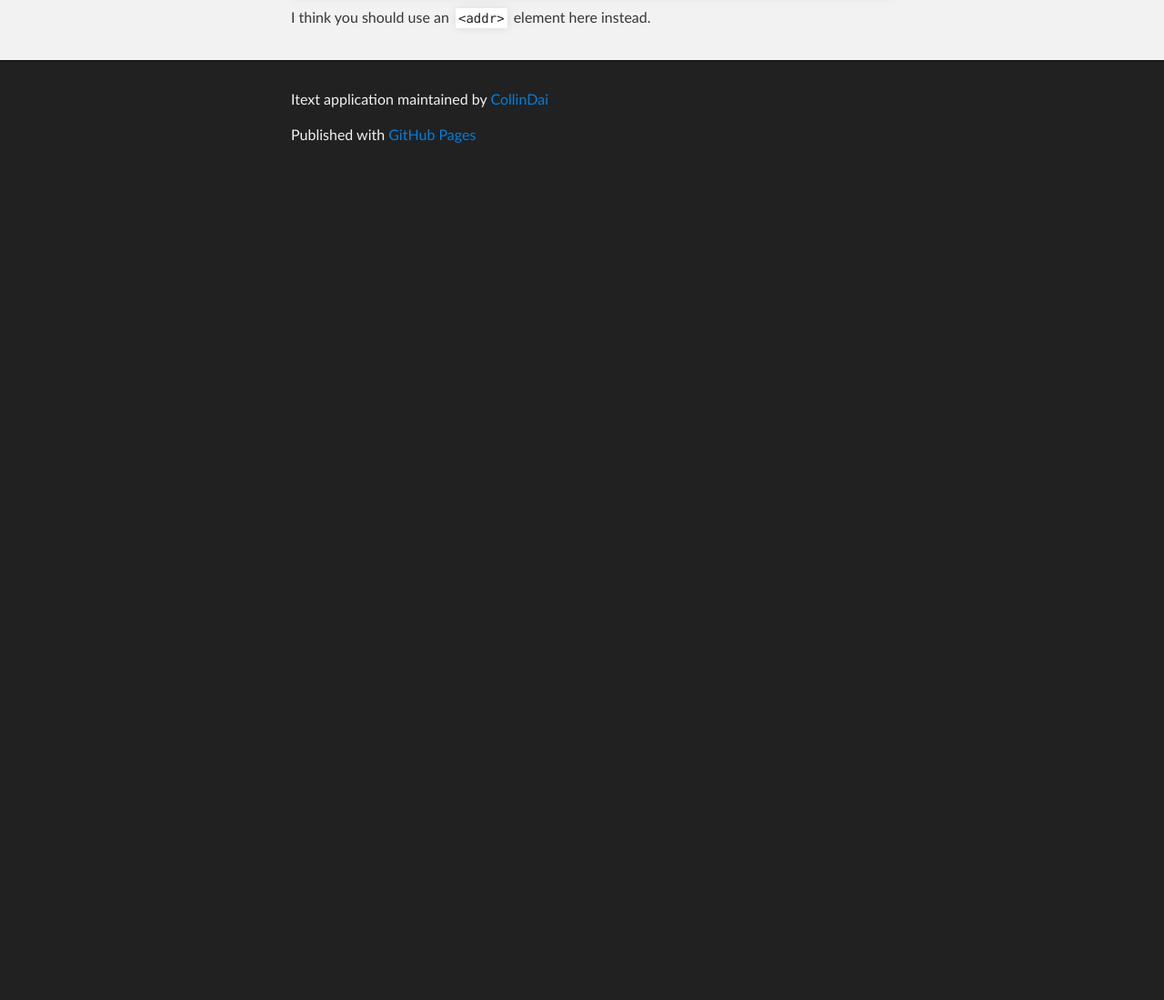
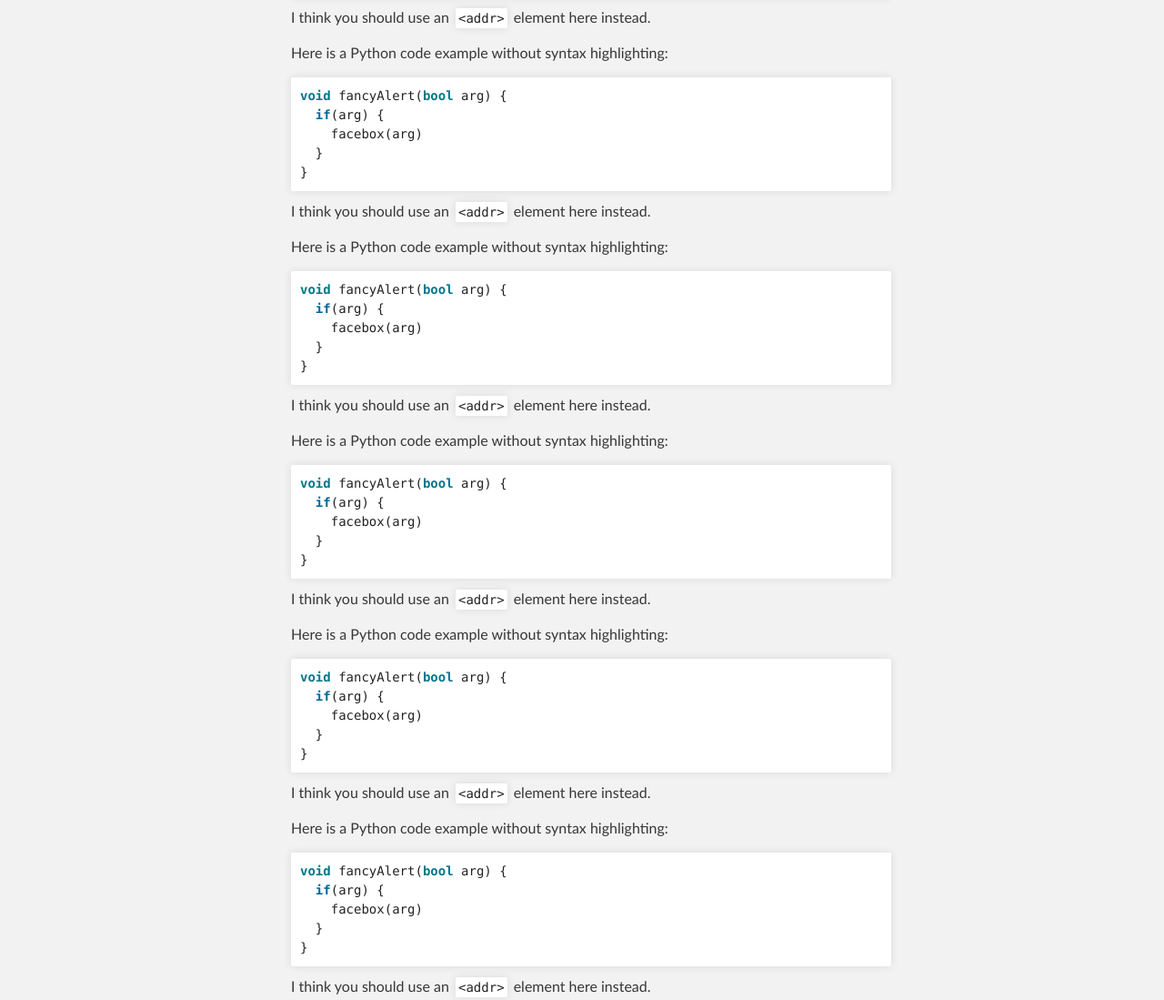
Before and after one commit to CollinDai/iText_Application, a plain HTML site: page index.html in a window 1280 px wide. Shown: the part 530-1629 px from the top of the page at 91% size. Before the commit the page ends 800 px from the top, so only its background shows below. Drawn offline with Linux system fonts and the light colour scheme.

```diff
--- a/index.html
+++ b/index.html
@@ -47,6 +47,71 @@
 
 <p>I think you should use an
 <code>&lt;addr&gt;</code> element here instead.</p>
+
+<p>Here is a Python code example
+without syntax highlighting:</p>
+
+<div class="highlight"><pre><span class="kt">void</span> <span class="n">fancyAlert</span><span class="p">(</span><span class="kt">bool</span> <span class="n">arg</span><span class="p">)</span> <span class="p">{</span>
+  <span class="k">if</span><span class="p">(</span><span class="n">arg</span><span class="p">)</span> <span class="p">{</span>
+    <span class="n">facebox</span><span class="p">(</span><span class="n">arg</span><span class="p">)</span>
+  <span class="p">}</span>
+<span class="p">}</span>
+</pre></div>
+
+<p>I think you should use an
+<code>&lt;addr&gt;</code> element here instead.</p>
+
+<p>Here is a Python code example
+without syntax highlighting:</p>
+
+<div class="highlight"><pre><span class="kt">void</span> <span class="n">fancyAlert</span><span class="p">(</span><span class="kt">bool</span> <span class="n">arg</span><span class="p">)</span> <span class="p">{</span>
+  <span class="k">if</span><span class="p">(</span><span class="n">arg</span><span class="p">)</span> <span class="p">{</span>
+    <span class="n">facebox</span><span class="p">(</span><span class="n">arg</span><span class="p">)</span>
+  <span class="p">}</span>
+<span class="p">}</span>
+</pre></div>
+
+<p>I think you should use an
+<code>&lt;addr&gt;</code> element here instead.</p>
+
+<p>Here is a Python code example
+without syntax highlighting:</p>
+
+<div class="highlight"><pre><span class="kt">void</span> <span class="n">fancyAlert</span><span class="p">(</span><span class="kt">bool</span> <span class="n">arg</span><span class="p">)</span> <span class="p">{</span>
+  <span class="k">if</span><span class="p">(</span><span class="n">arg</span><span class="p">)</span> <span class="p">{</span>
+    <span class="n">facebox</span><span class="p">(</span><span class="n">arg</span><span class="p">)</span>
+  <span class="p">}</span>
+<span class="p">}</span>
+</pre></div>
+
+<p>I think you should use an
+<code>&lt;addr&gt;</code> element here instead.</p>
+
+<p>Here is a Python code example
+without syntax highlighting:</p>
+
+<div class="highlight"><pre><span class="kt">void</span> <span class="n">fancyAlert</span><span class="p">(</span><span class="kt">bool</span> <span class="n">arg</span><span class="p">)</span> <span class="p">{</span>
+  <span class="k">if</span><span class="p">(</span><span class="n">arg</span><span class="p">)</span> <span class="p">{</span>
+    <span class="n">facebox</span><span class="p">(</span><span class="n">arg</span><span class="p">)</span>
+  <span class="p">}</span>
+<span class="p">}</span>
+</pre></div>
+
+<p>I think you should use an
+<code>&lt;addr&gt;</code> element here instead.</p>
+
+<p>Here is a Python code example
+without syntax highlighting:</p>
+
+<div class="highlight"><pre><span class="kt">void</span> <span class="n">fancyAlert</span><span class="p">(</span><span class="kt">bool</span> <span class="n">arg</span><span class="p">)</span> <span class="p">{</span>
+  <span class="k">if</span><span class="p">(</span><span class="n">arg</span><span class="p">)</span> <span class="p">{</span>
+    <span class="n">facebox</span><span class="p">(</span><span class="n">arg</span><span class="p">)</span>
+  <span class="p">}</span>
+<span class="p">}</span>
+</pre></div>
+
+<p>I think you should use an
+<code>&lt;addr&gt;</code> element here instead.</p>
       </section>
     </div>
 
```
Also changed, not shown: params.json (+1 -1 lines).
